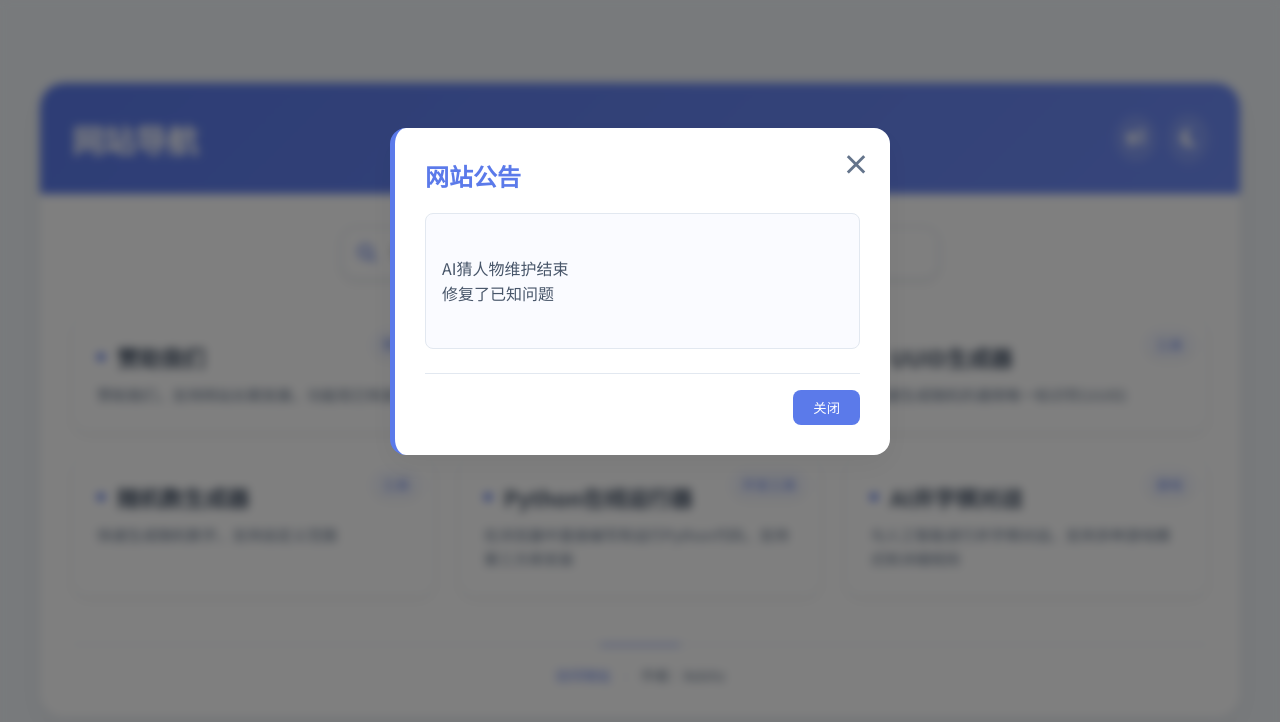
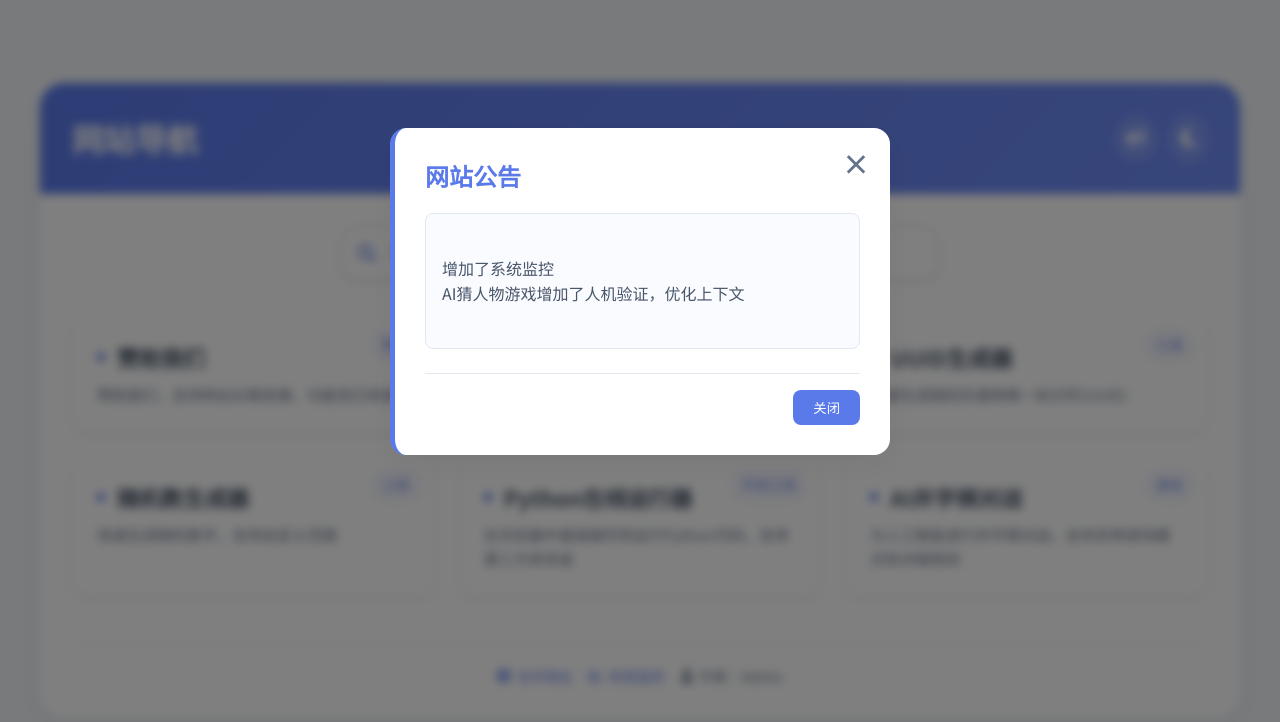
Before and after one commit to guanchunyan888/guanchunyan888.github.io, a plain HTML site: page index.html in a window 1280 px wide. Drawn offline with Linux system fonts and the light colour scheme.

Commit message:
Add files via upload

```diff
--- a/index.html
+++ b/index.html
@@ -414,6 +414,25 @@
             }
         }
 
+        @media (max-width: 480px) {
+            .links {
+                grid-template-columns: 1fr;
+                gap: 16px;
+            }
+
+            .link-card {
+                padding: 20px;
+            }
+
+            .link-card h2 {
+                font-size: 18px;
+            }
+
+            .link-card p {
+                font-size: 14px;
+            }
+        }
+
         .hidden {
             display: none;
         }
@@ -441,22 +460,12 @@
             position: relative;
         }
 
-        .footer::before {
-            content: '';
-            position: absolute;
-            top: -1px;
-            left: 50%;
-            transform: translateX(-50%);
-            width: 100px;
-            height: 2px;
-            background: var(--primary-color);
-            animation: pulse-width 3s infinite;
-        }
-
-        @keyframes pulse-width {
-            0% { width: 50px; opacity: 0.6; }
-            50% { width: 120px; opacity: 1; }
-            100% { width: 50px; opacity: 0.6; }
+        .footer-links {
+            display: inline-flex;
+            gap: 16px;
+            align-items: center;
+            flex-wrap: wrap;
+            justify-content: center;
         }
 
         .footer a {
@@ -465,6 +474,9 @@
             transition: all 0.3s ease;
             font-weight: 500;
             position: relative;
+            display: inline-flex;
+            align-items: center;
+            gap: 6px;
         }
 
         .footer a::after {
@@ -486,9 +498,10 @@
             width: 100%;
         }
 
-        .footer .separator {
-            margin: 0 10px;
-            color: var(--border-color);
+        .footer span {
+            display: inline-flex;
+            align-items: center;
+            gap: 6px;
         }
 
         /* 公告弹窗样式 */
@@ -734,8 +747,8 @@
                 <span class="close-announcement">&times;</span>
                 <h2>网站公告</h2>
                 <div class="announcement-body">
-AI猜人物维护结束
-修复了已知问题
+增加了系统监控
+AI猜人物游戏增加了人机验证，优化上下文
                 </div>
                 <div class="announcement-footer">
                     <div></div>
@@ -786,12 +799,21 @@ AI猜人物维护结束
                 <div class="tooltip">点击开始AI井字棋对战</div>
             </a>
         </div>
+
         <div class="footer">
-            <a href="http://wz.ikdxhz.top" target="_blank" rel="noopener noreferrer">访问地址</a>
-            <span class="separator">|</span>
-            <span>作者：ikdxhz</span>
+            <div class="footer-links">
+                <a href="http://wz.ikdxhz.top" target="_blank" rel="noopener noreferrer">
+                    <i class="fas fa-globe"></i> 访问地址
+                </a>
+                <a href="http://jc.ikdxhz.top" target="_blank" rel="noopener noreferrer">
+                    <i class="fas fa-chart-line"></i> 系统监控
+                </a>
+                <span><i class="fas fa-user"></i> 作者：ikdxhz</span>
+            </div>
         </div>
     </div>
+
+
 
     <script>
         // 搜索功能
```
